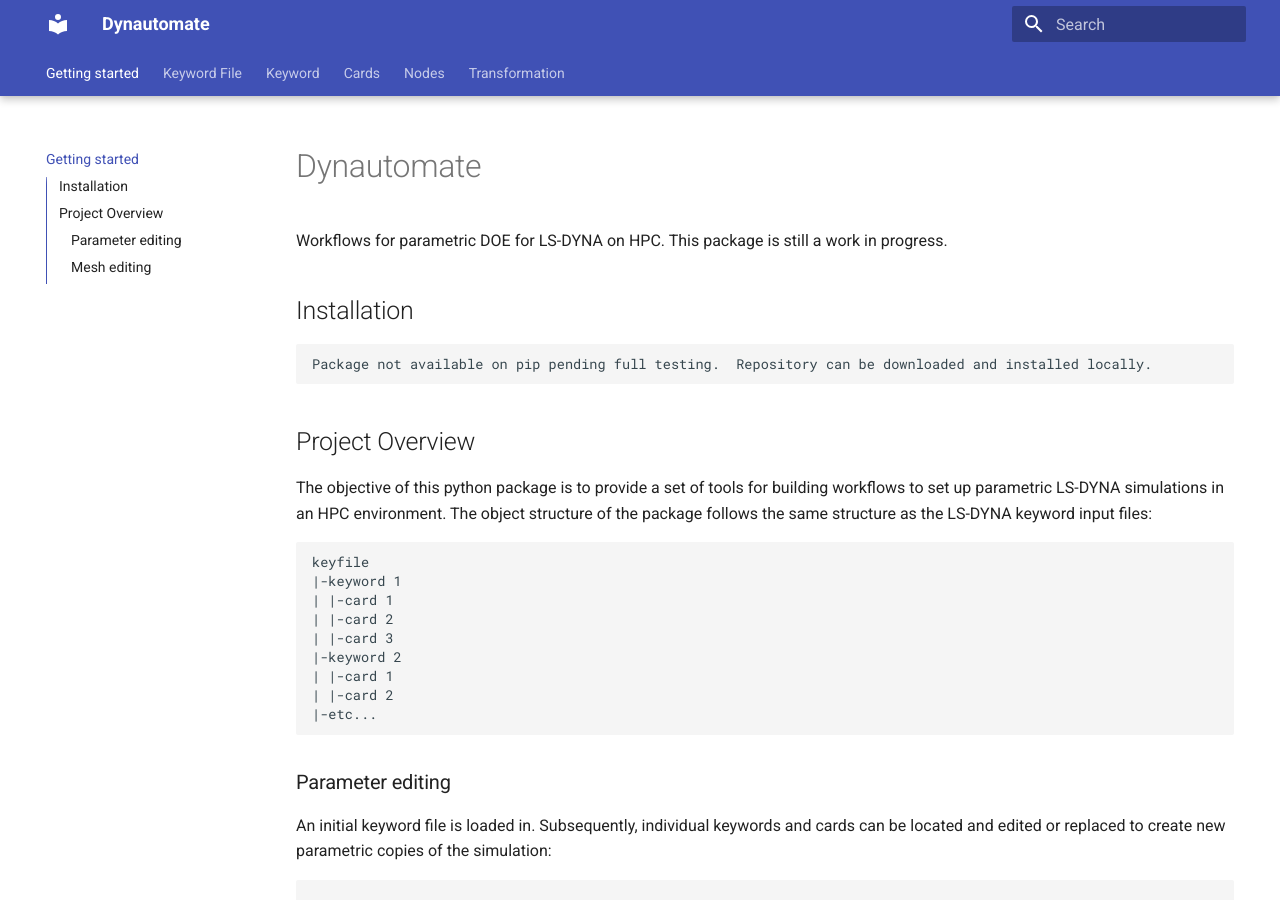
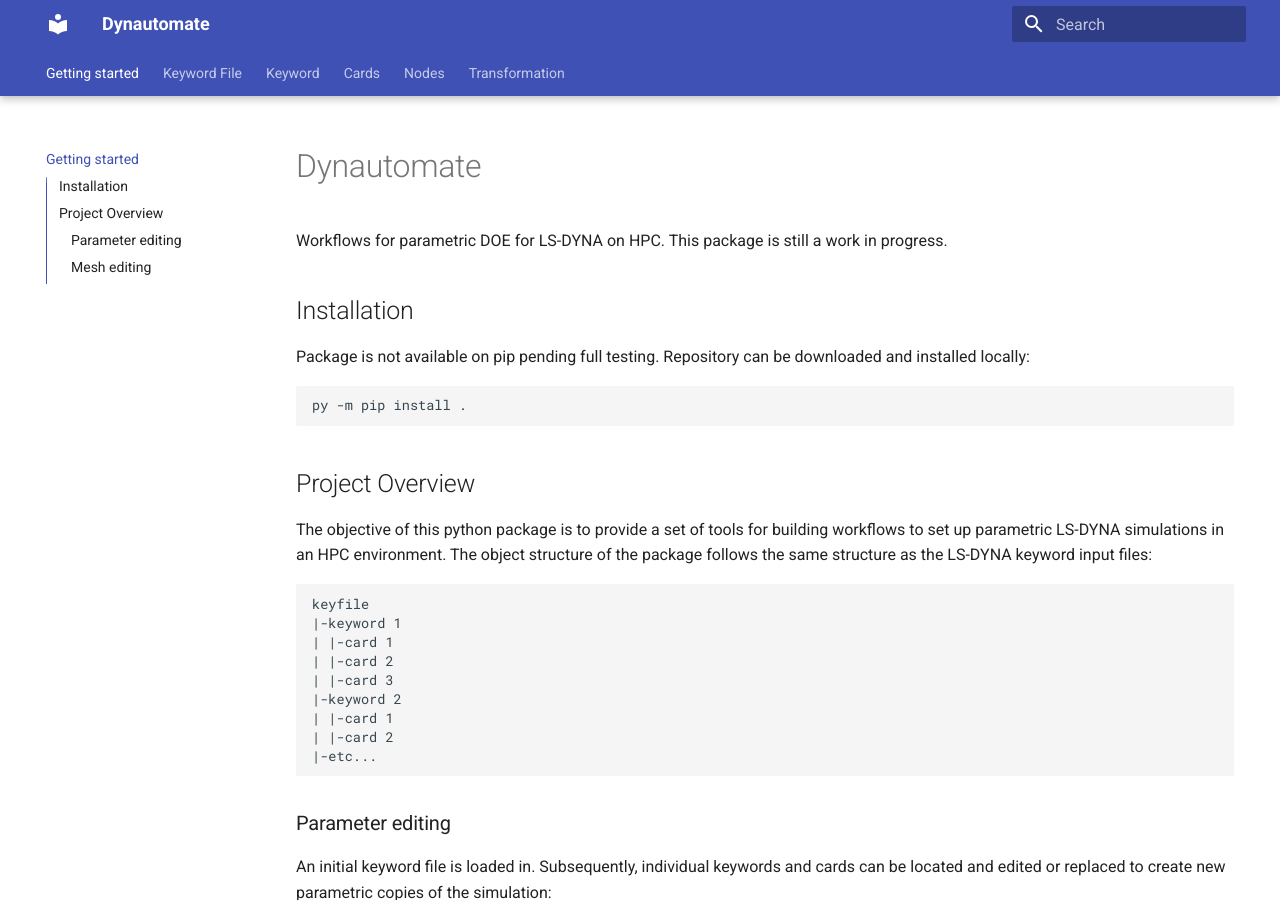
Before and after one commit to turnerjennings/dynautomate, an MkDocs documentation site: the page built from docs/index.md, in a window 1280 px wide and 900 px high. Built offline with MkDocs 1.6.1 and Material for MkDocs 9.7.7, drawn with Linux system fonts in a browser that asks for light colours.

Commit message:
update index

```diff
--- a/docs/index.md
+++ b/docs/index.md
@@ -4,7 +4,9 @@
 
 ## Installation
 
-    Package not available on pip pending full testing.  Repository can be downloaded and installed locally.
+Package is not available on pip pending full testing.  Repository can be downloaded and installed locally:
+
+    py -m pip install .
 
 
 ## Project Overview
```
